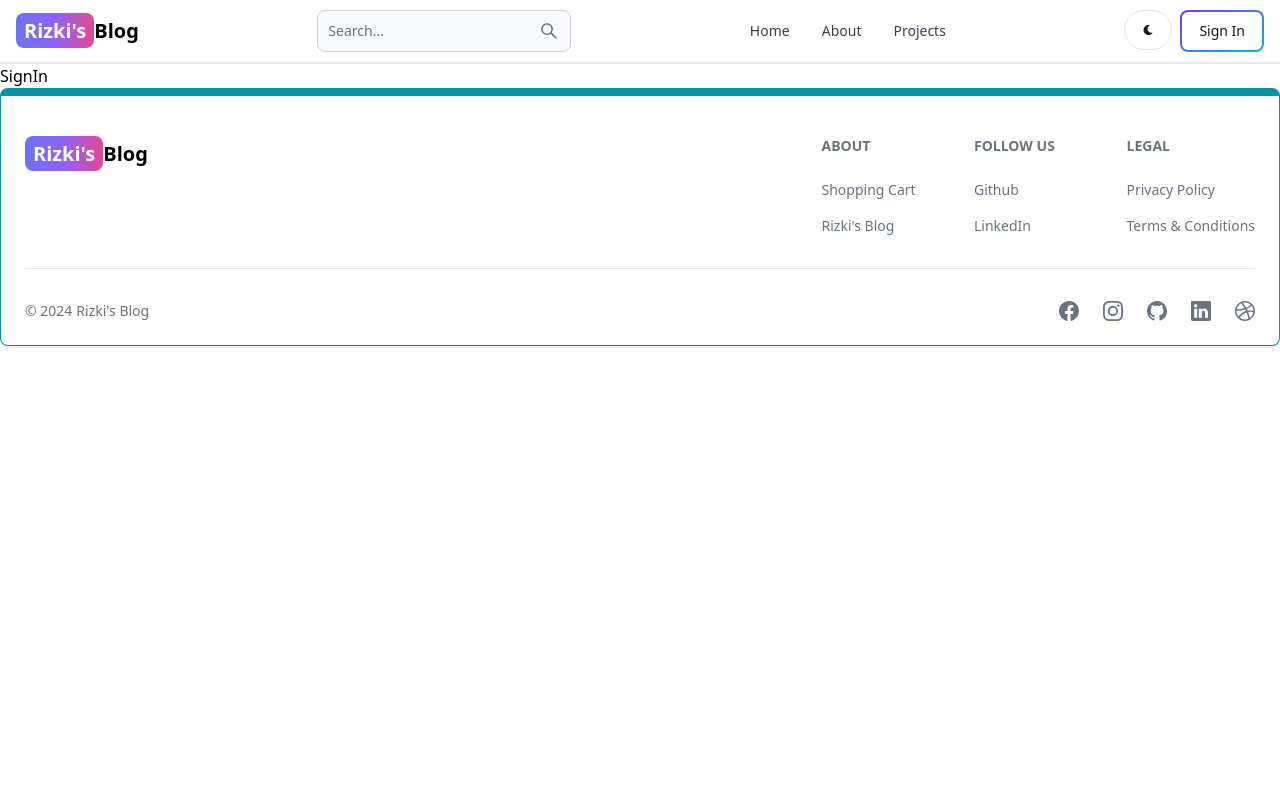
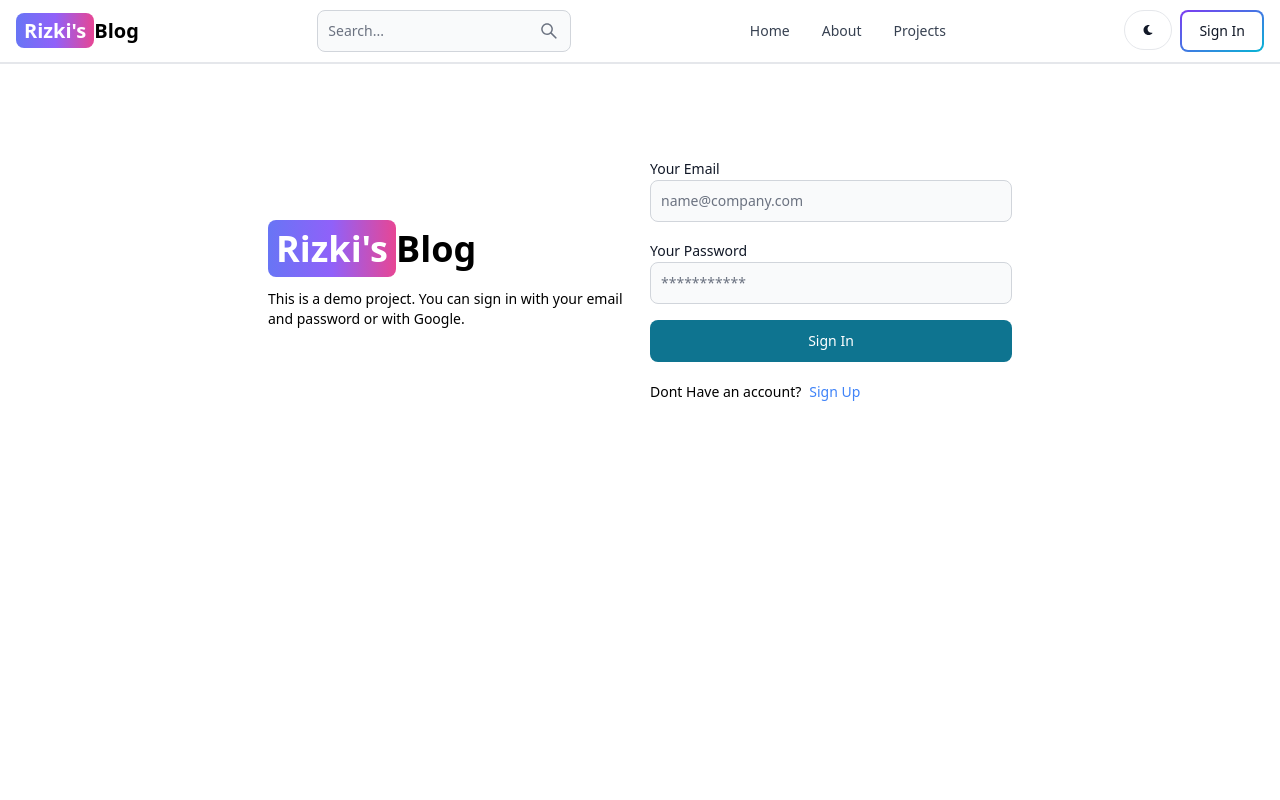
Before and after one commit to mriskisyahputraa2/mearn-app-blog, a React (Vite) app in the folder client/: page /sign-in in a window 1280 px wide. Shown: the top 800 px of the page. Built offline with nearby package versions, Linux system fonts and the light colour scheme.

Commit message:
complate signin page functionality

```diff
--- a/client/src/Pages/SignIn/SignIn.jsx
+++ b/client/src/Pages/SignIn/SignIn.jsx
@@ -1,7 +1,131 @@
-import React from "react";
+import { Alert, Button, Label, Spinner, TextInput } from "flowbite-react";
+import { useState } from "react";
+import { Link, useNavigate } from "react-router-dom";
 
-const SignIn = () => {
-  return <div>SignIn</div>;
-};
+export default function SignIn() {
+  // state form data, state awal diatur object kosong
+  const [formData, setFormData] = useState({});
+  const [errorMessage, setErrorMessage] = useState(null);
+  const [loading, setLoading] = useState(false);
+  const navigate = useNavigate();
 
-export default SignIn;
+  // function handle change, dipanggil setiap kali ada perubahan pada inputan form data
+  const handleChange = (e) => {
+    // memperbarui state formData.
+    setFormData({ ...formData, [e.target.id]: e.target.value.trim() });
+    // e.target.id, adalah id dari elemen inputan yang berubah (username, email, password).
+    // e.target.value.trim(), adalah nilai baru dari inputan tersebut, dan trim() untuk menghapus spasi depan dan belakang
+  };
+
+  const handleSubmit = async (e) => {
+    e.preventDefault();
+
+    // validasi jika data tidak dimasukkan
+    if (!formData.email || !formData.password) {
+      return setErrorMessage("Please fill out all fields!");
+    }
+
+    // start
+    try {
+      setLoading(true); // menampilkan loading, jika ada kesalahan
+      setErrorMessage(null); // default nya null dulu, jika ada kesalahan baru muncul pesan error
+
+      // response data
+      const res = await fetch("/api/auth/signin", {
+        method: "POST",
+        headers: { "Content-Type": "application/json" },
+        body: JSON.stringify(formData),
+      });
+
+      // mengonversi response dari server yang berupa JSON menjadi object js
+      const data = await res.json();
+
+      // validasi, jika ada data(username, email) yang sama, maka tampilkan pesan error
+      if (data.success === false) {
+        return setErrorMessage(data.message);
+      }
+
+      // validasi, jika proses validasi SignIn berhasil, maka pengguna di navigate ke sign-in
+      if (res.ok) {
+        navigate("/");
+      }
+
+      // mematikan loading
+      setLoading(false);
+    } catch (error) {
+      setErrorMessage(error.message);
+      setLoading(false);
+    }
+  };
+
+  return (
+    <>
+      <div className="min-h-screen mt-20">
+        <div className="flex p-3 max-w-3xl mx-auto flex-col md:flex-row md:items-center gap-5">
+          {/* left */}
+          <div className="flex-1">
+            <Link to={"/"} className="text-4xl font-bold dark:text-white">
+              <span className="px-2 py-1 bg-gradient-to-r from-indigo-500 via-purple-500 to-pink-500 rounded-lg text-white">
+                Rizki's
+              </span>
+              Blog
+            </Link>
+            <p className="text-sm mt-5">
+              This is a demo project. You can sign in with your email and
+              password or with Google.
+            </p>
+          </div>
+          {/* right form input */}
+          <div className="flex-1">
+            <form onSubmit={handleSubmit} className="flex flex-col gap-4">
+              <div>
+                <Label value="Your Email" />
+                <TextInput
+                  type="email"
+                  placeholder="name@company.com"
+                  id="email"
+                  onChange={handleChange}
+                />
+              </div>
+              <div>
+                <Label value="Your Password" />
+                <TextInput
+                  type="password"
+                  placeholder="***********"
+                  id="password"
+                  onChange={handleChange}
+                />
+              </div>
+              <Button
+                type="submit"
+                gradientDuo
+                Tone="purpleToPink"
+                disabled={loading}
+              >
+                {loading ? (
+                  <>
+                    <Spinner size="sm" />
+                    <span>Loading...</span>
+                  </>
+                ) : (
+                  "Sign In"
+                )}
+              </Button>
+            </form>
+            <div className="flex gap-2 text-sm mt-5">
+              <span>Dont Have an account?</span>
+              <Link to="/sign-up" className="text-blue-500">
+                Sign Up
+              </Link>
+            </div>
+            {errorMessage && (
+              <Alert className="mt-5" color="failure">
+                {errorMessage}
+              </Alert>
+            )}
+          </div>
+        </div>
+      </div>
+    </>
+  );
+}
```
